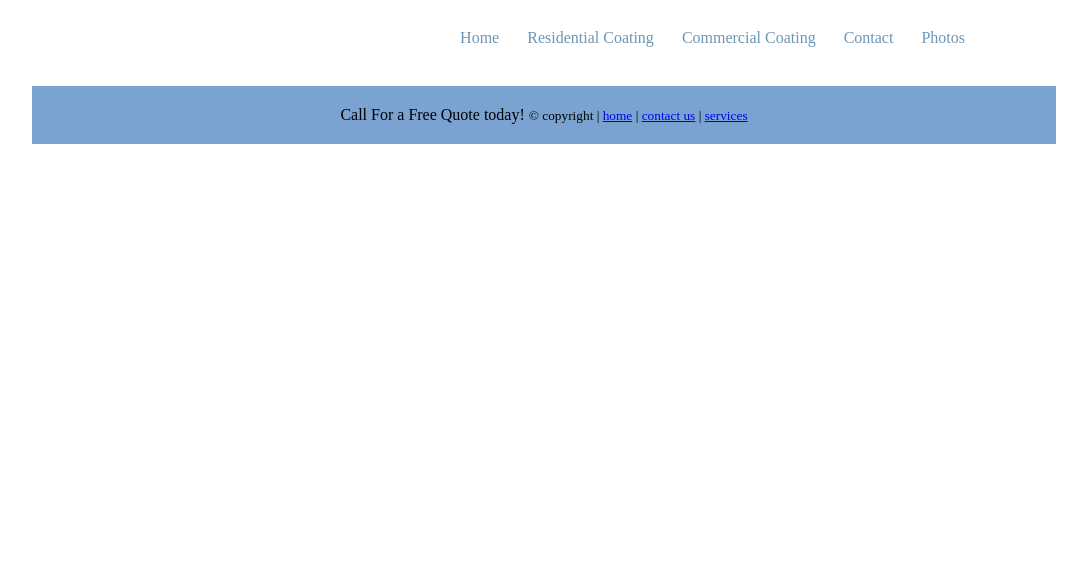
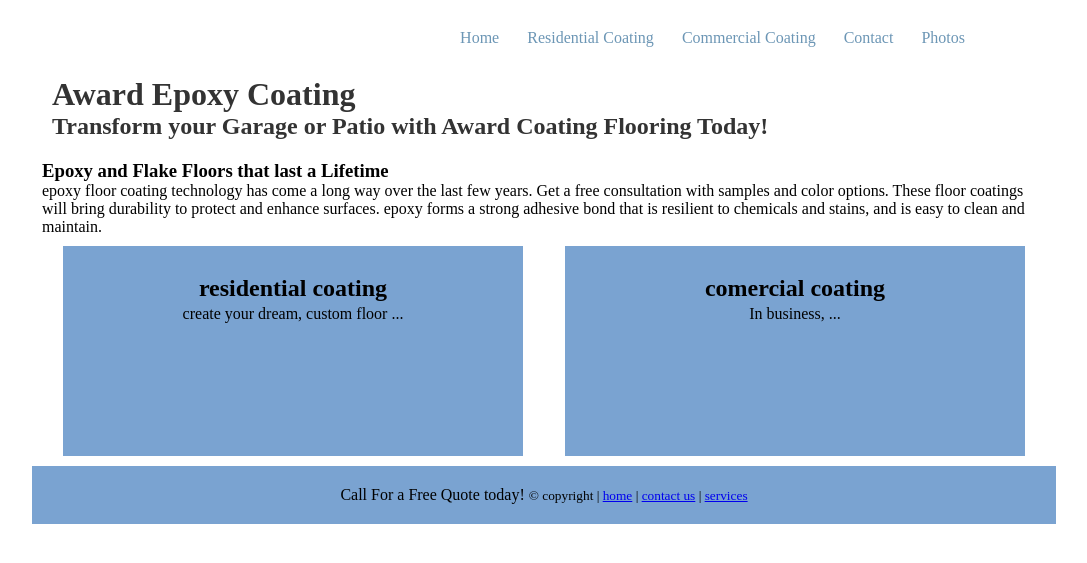
Before and after one commit to chloeraats4/chloeraats4.github.io, a plain HTML site: page practice/trial final/trial.html in a window 1280 px wide. Shown: the part 113-676 px from the top of the page, without its empty margins (96-1183 px from the left). Drawn offline with Linux system fonts and the light colour scheme.

Commit message:
flex box residential/commercial

```diff
--- a/practice/trial final/trial.css
+++ b/practice/trial final/trial.css
@@ -5,7 +5,7 @@
     font-weight: weight;
     font-style: normal;
   }
-  footer {
+    footer {
     text-align: center;
     padding: 20px 10px;
     background-color: #7aa3d1;
@@ -111,3 +111,23 @@ body {
       cursor: pointer;
     }
   }
+  main{
+    margin: 10px;
+  }
+  .flex-container{
+    display:flex;
+    flex-flow: row wrap;
+    justify-content: space-around;
+    list-style: none;
+  }
+
+  .flex-item{
+    background-color: #7aa3d1;
+    padding: 5px;
+    width: 450px;
+    height: 200px;
+    margin-top: 10px;
+    line-height: 25px;
+    text-align: center;
+
+  }
--- a/practice/trial final/trial.html
+++ b/practice/trial final/trial.html
@@ -33,8 +33,27 @@
           <i class="fa fa-bars" onclick="showMenu()"></i>
         </nav>
       </section>
+      <h1> Award Epoxy Coating</h1>
+      <h2>Transform your Garage or Patio with Award Coating Flooring Today!</h2>
     </header>
     <script src="trial.js"></script>
+    <main>
+        <h3>Epoxy and Flake Floors that last a Lifetime</h3>
+        <p>epoxy floor coating technology has come a long way over the last few years. Get a free consultation with samples and color options. These floor coatings will bring durability to protect and enhance surfaces. epoxy forms a strong adhesive bond that is resilient to chemicals and stains, and is easy to clean and maintain.</p>
+        <ul class="flex-container">
+            <li class="flex-item">
+                <img>
+                <h2>residential coating</h2>
+                <p>create your dream, custom floor ...</p>
+            </li>
+            <li class="flex-item">
+                <img>
+                <h2>comercial coating</h2>
+                <p>In business, ...</p>
+            </li>
+        </ul>
+        </div>
+    </main>
     <footer>
         Call For a Free Quote today!
         <small>
```
